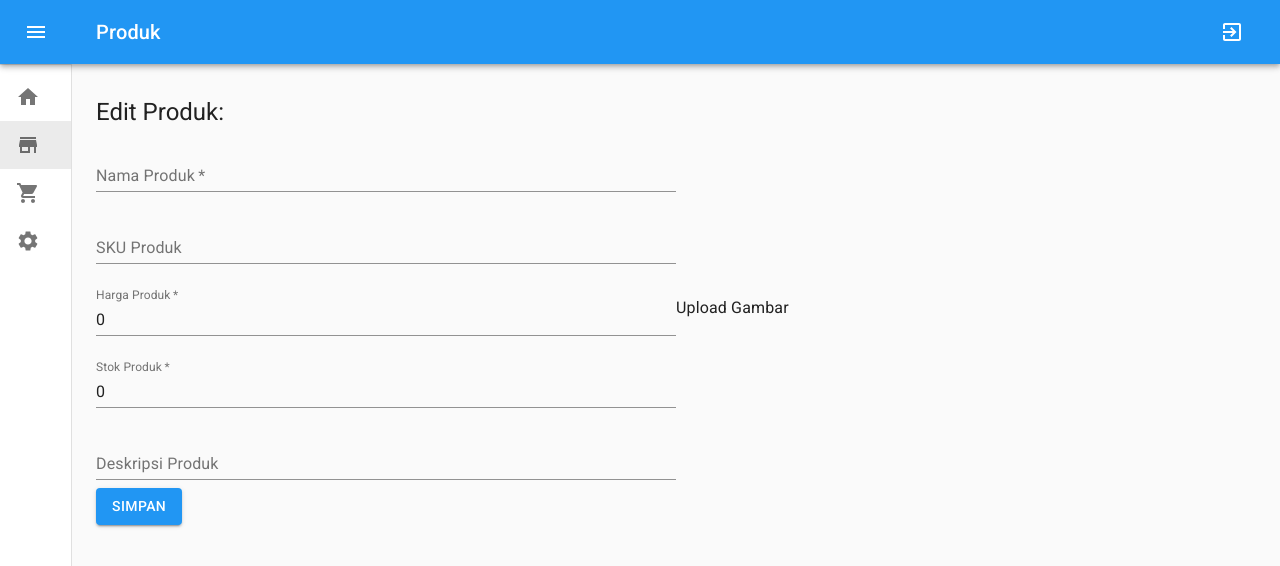
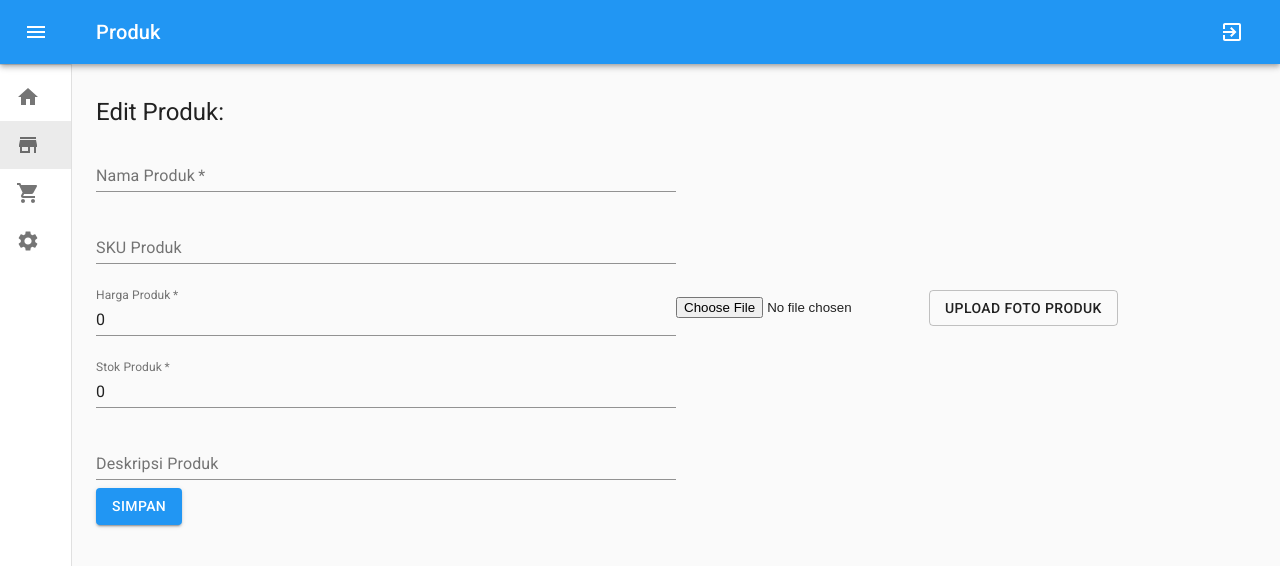
Before and after one commit to wildenali/aplikasiposwilden, a React (Create React App) app: page /produk/edit/1 in a window 1280 px wide. Shown: the top 566 px of the page. Built offline with nearby package versions, Linux system fonts and the light colour scheme; no server answers; the database is empty; sample sign-in values are in the browser's storage.

Commit message:
add input for upload picture, and add button for upload trigger

```diff
--- a/src/pages/private/produk/edit.js
+++ b/src/pages/private/produk/edit.js
@@ -187,7 +187,20 @@ function EditProduk({ match }) {
                 </form>
               </Grid>
               <Grid item xs={12} sm={6}>
-                <Typography>Upload Gambar</Typography>
+                <div>
+                  <input
+                    type="file"
+                    id="upload-foto-produk"
+                    accept="image/jpeg,image/png"
+                  />
+                  <label htmlFor="upload-foto-produk">
+                    <Button
+                      variant="outlined"
+                    >
+                      Upload Foto Produk
+                    </Button>
+                  </label>
+                </div>
               </Grid>
               <Grid item xs={12}>
                 <Button
```
